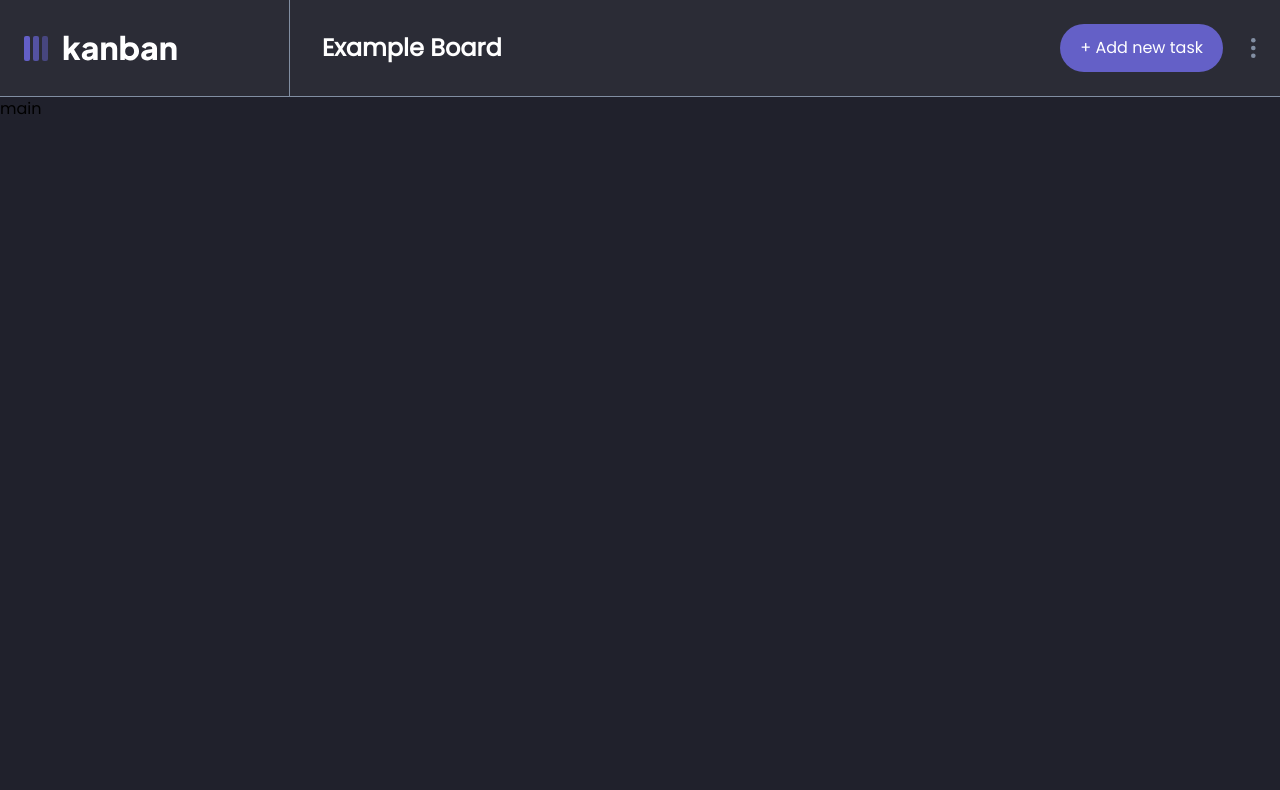
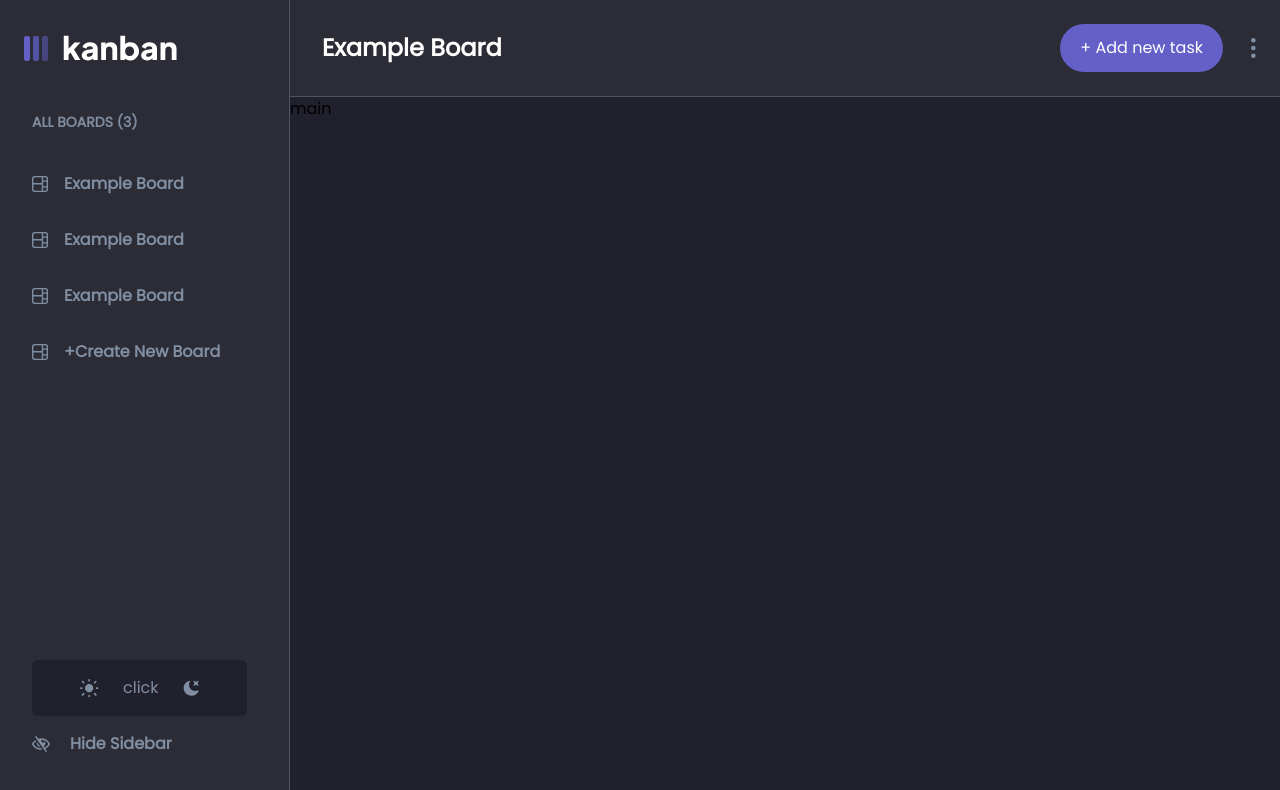
Before and after one commit to MuhammadSami1/kanban-board, a Next.js app: page / in a window 1280 px wide. Shown: the top 790 px of the page. Built offline with nearby package versions, Linux system fonts and the light colour scheme.

Commit message:
sidebar added

```diff
--- a/components/Navbar.tsx
+++ b/components/Navbar.tsx
@@ -49,7 +49,7 @@ const Navbar = ({ handleOpen, openAddNewTask }: TNavbar) => {
                     </g>
                   </g>
                 </svg>
-                <div className=" border-r-[1px] sm:ml-24 md:ml-28 h-20 md:h-24 border-Neutral-Secondary hidden sm:flex" />
+                <div className=" border-r-[1px] sm:ml-24 md:ml-28 h-20 md:h-24 border-gray-600  hidden sm:flex" />
               </div>
 
               <svg
@@ -133,7 +133,7 @@ const Navbar = ({ handleOpen, openAddNewTask }: TNavbar) => {
           </motion.div>
         </div>
       </nav>
-      <div className="border-b-[1px] border-Neutral-Secondary hidden sm:flex"></div>
+      <div className="border-b-[1px] border-gray-600 xl:hidden hidden sm:flex"></div>
     </>
   )
 }
--- /dev/null
+++ b/components/Sidebar.tsx
@@ -0,0 +1,109 @@
+const Sidebar = () => {
+  return (
+    <div className="w-[274px] md:w-[290px] border-r-[1px] border-gray-600 bg-foreground hidden sm:flex">
+      <div className="flex flex-col flex-1 items-start text-Neutral-Secondary pb-7">
+        <h2 className="pt-4 pb-6 pl-8 text-sm font-semibold">ALL BOARDS (3)</h2>
+
+        <div className="flex flex-col">
+          <div className="pl-8 md:pr-9 py-4 hover:bg-Neutral-Primary hover:text-Primary-button hover:rounded-r-full font-semibold group transition-all duration-700 ease-in-out">
+            <div className="flex items-center gap-x-4">
+              <svg
+                width="16"
+                height="16"
+                xmlns="http://www.w3.org/2000/svg"
+                fill="#828FA3"
+                className="group-hover:fill-Primary-button"
+              >
+                <path d="M0 2.889A2.889 2.889 0 0 1 2.889 0H13.11A2.889 2.889 0 0 1 16 2.889V13.11A2.888 2.888 0 0 1 13.111 16H2.89A2.889 2.889 0 0 1 0 13.111V2.89Zm1.333 5.555v4.667c0 .859.697 1.556 1.556 1.556h6.889V8.444H1.333Zm8.445-1.333V1.333h-6.89A1.556 1.556 0 0 0 1.334 2.89V7.11h8.445Zm4.889-1.333H11.11v4.444h3.556V5.778Zm0 5.778H11.11v3.11h2a1.556 1.556 0 0 0 1.556-1.555v-1.555Zm0-7.112V2.89a1.555 1.555 0 0 0-1.556-1.556h-2v3.111h3.556Z"></path>
+              </svg>
+              <h2>Example Board</h2>
+            </div>
+          </div>
+
+          <div className="pl-8 pr-9 py-4 hover:bg-Neutral-Primary hover:text-Primary-button hover:rounded-r-full font-semibold group transition-all duration-700 ease-in-out">
+            <div className="flex items-center gap-x-4">
+              <svg
+                width="16"
+                height="16"
+                xmlns="http://www.w3.org/2000/svg"
+                fill="#828FA3"
+                className="group-hover:fill-Primary-button"
+              >
+                <path d="M0 2.889A2.889 2.889 0 0 1 2.889 0H13.11A2.889 2.889 0 0 1 16 2.889V13.11A2.888 2.888 0 0 1 13.111 16H2.89A2.889 2.889 0 0 1 0 13.111V2.89Zm1.333 5.555v4.667c0 .859.697 1.556 1.556 1.556h6.889V8.444H1.333Zm8.445-1.333V1.333h-6.89A1.556 1.556 0 0 0 1.334 2.89V7.11h8.445Zm4.889-1.333H11.11v4.444h3.556V5.778Zm0 5.778H11.11v3.11h2a1.556 1.556 0 0 0 1.556-1.555v-1.555Zm0-7.112V2.89a1.555 1.555 0 0 0-1.556-1.556h-2v3.111h3.556Z"></path>
+              </svg>
+              <h2>Example Board</h2>
+            </div>
+          </div>
+          <div className="pl-8 pr-9 py-4 hover:bg-Neutral-Primary hover:text-Primary-button hover:rounded-r-full font-semibold group transition-all duration-700 ease-in-out">
+            <div className="flex items-center gap-x-4">
+              <svg
+                width="16"
+                height="16"
+                xmlns="http://www.w3.org/2000/svg"
+                fill="#828FA3"
+                className="group-hover:fill-Primary-button"
+              >
+                <path d="M0 2.889A2.889 2.889 0 0 1 2.889 0H13.11A2.889 2.889 0 0 1 16 2.889V13.11A2.888 2.888 0 0 1 13.111 16H2.89A2.889 2.889 0 0 1 0 13.111V2.89Zm1.333 5.555v4.667c0 .859.697 1.556 1.556 1.556h6.889V8.444H1.333Zm8.445-1.333V1.333h-6.89A1.556 1.556 0 0 0 1.334 2.89V7.11h8.445Zm4.889-1.333H11.11v4.444h3.556V5.778Zm0 5.778H11.11v3.11h2a1.556 1.556 0 0 0 1.556-1.555v-1.555Zm0-7.112V2.89a1.555 1.555 0 0 0-1.556-1.556h-2v3.111h3.556Z"></path>
+              </svg>
+              <h2>Example Board</h2>
+            </div>
+          </div>
+
+          <div className="pl-8 pr-9 py-4 hover:bg-Neutral-Primary hover:text-Primary-button hover:rounded-r-full font-semibold group transition-all duration-700 ease-in-out">
+            <div className="flex items-center gap-x-4">
+              <svg
+                width="16"
+                height="16"
+                xmlns="http://www.w3.org/2000/svg"
+                fill="#828FA3"
+                className="group-hover:fill-Primary-button"
+              >
+                <path d="M0 2.889A2.889 2.889 0 0 1 2.889 0H13.11A2.889 2.889 0 0 1 16 2.889V13.11A2.888 2.888 0 0 1 13.111 16H2.89A2.889 2.889 0 0 1 0 13.111V2.89Zm1.333 5.555v4.667c0 .859.697 1.556 1.556 1.556h6.889V8.444H1.333Zm8.445-1.333V1.333h-6.89A1.556 1.556 0 0 0 1.334 2.89V7.11h8.445Zm4.889-1.333H11.11v4.444h3.556V5.778Zm0 5.778H11.11v3.11h2a1.556 1.556 0 0 0 1.556-1.555v-1.555Zm0-7.112V2.89a1.555 1.555 0 0 0-1.556-1.556h-2v3.111h3.556Z"></path>
+              </svg>
+              <h2>+Create New Board</h2>
+            </div>
+          </div>
+        </div>
+
+        {/* bottom */}
+        <div className="mt-auto">
+          <div className="pl-8">
+            <div className="bg-background flex items-center justify-between px-12 rounded-md py-4 gap-x-6">
+              <svg width="19" height="19" xmlns="http://www.w3.org/2000/svg">
+                <path
+                  d="M9.167 15.833a.833.833 0 0 1 .833.834v.833a.833.833 0 0 1-1.667 0v-.833a.833.833 0 0 1 .834-.834ZM3.75 13.75a.833.833 0 0 1 .59 1.422l-1.25 1.25a.833.833 0 0 1-1.18-1.178l1.25-1.25a.833.833 0 0 1 .59-.244Zm10.833 0c.221 0 .433.088.59.244l1.25 1.25a.833.833 0 0 1-1.179 1.178l-1.25-1.25a.833.833 0 0 1 .59-1.422ZM9.167 5a4.167 4.167 0 1 1 0 8.334 4.167 4.167 0 0 1 0-8.334Zm-7.5 3.333a.833.833 0 0 1 0 1.667H.833a.833.833 0 1 1 0-1.667h.834Zm15.833 0a.833.833 0 0 1 0 1.667h-.833a.833.833 0 0 1 0-1.667h.833Zm-1.667-6.666a.833.833 0 0 1 .59 1.422l-1.25 1.25a.833.833 0 1 1-1.179-1.178l1.25-1.25a.833.833 0 0 1 .59-.244Zm-13.333 0c.221 0 .433.088.59.244l1.25 1.25a.833.833 0 0 1-1.18 1.178L1.91 3.09a.833.833 0 0 1 .59-1.422ZM9.167 0A.833.833 0 0 1 10 .833v.834a.833.833 0 1 1-1.667 0V.833A.833.833 0 0 1 9.167 0Z"
+                  fill="#828FA3"
+                ></path>
+              </svg>
+
+              <button>click</button>
+              <svg width="16" height="16" xmlns="http://www.w3.org/2000/svg">
+                <path
+                  d="M6.474.682c.434-.11.718.406.481.78A6.067 6.067 0 0 0 6.01 4.72c0 3.418 2.827 6.187 6.314 6.187.89.002 1.77-.182 2.584-.54.408-.18.894.165.724.57-1.16 2.775-3.944 4.73-7.194 4.73-4.292 0-7.771-3.41-7.771-7.615 0-3.541 2.466-6.518 5.807-7.37Zm8.433.07c.442-.294.969.232.674.674l-.525.787a1.943 1.943 0 0 0 0 2.157l.525.788c.295.441-.232.968-.674.673l-.787-.525a1.943 1.943 0 0 0-2.157 0l-.786.525c-.442.295-.97-.232-.675-.673l.525-.788a1.943 1.943 0 0 0 0-2.157l-.525-.787c-.295-.442.232-.968.674-.673l.787.525a1.943 1.943 0 0 0 2.157 0Z"
+                  fill="#828FA3"
+                ></path>
+              </svg>
+            </div>
+          </div>
+
+          <div className="pl-8 pr-14 hover:bg-Neutral-Primary py-4 hover:text-Primary-button rounded-r-full group transition-all duration-700 ease-in-out">
+            <div className="flex items-center gap-x-5 font-semibold">
+              <svg
+                width="18"
+                height="16"
+                xmlns="http://www.w3.org/2000/svg"
+                fill="#828FA3"
+                className="group-hover:fill-Primary-button"
+              >
+                <path d="M8.522 11.223a4.252 4.252 0 0 1-3.654-5.22l3.654 5.22ZM9 12.25A8.685 8.685 0 0 1 1.5 8a8.612 8.612 0 0 1 2.76-2.864l-.86-1.23A10.112 10.112 0 0 0 .208 7.238a1.5 1.5 0 0 0 0 1.524A10.187 10.187 0 0 0 9 13.75c.414 0 .828-.025 1.239-.074l-1-1.43A8.88 8.88 0 0 1 9 12.25Zm8.792-3.488a10.14 10.14 0 0 1-4.486 4.046l1.504 2.148a.375.375 0 0 1-.092.523l-.648.453a.375.375 0 0 1-.523-.092L3.19 1.044A.375.375 0 0 1 3.282.52L3.93.068a.375.375 0 0 1 .523.092l1.735 2.479A10.308 10.308 0 0 1 9 2.25c3.746 0 7.031 2 8.792 4.988a1.5 1.5 0 0 1 0 1.524ZM16.5 8a8.674 8.674 0 0 0-6.755-4.219A1.75 1.75 0 1 0 12.75 5v-.001a4.25 4.25 0 0 1-1.154 5.366l.834 1.192A8.641 8.641 0 0 0 16.5 8Z"></path>
+              </svg>
+              <h2>Hide Sidebar</h2>
+            </div>
+          </div>
+        </div>
+      </div>
+    </div>
+  )
+}
+
+export default Sidebar
--- a/src/app/page.tsx
+++ b/src/app/page.tsx
@@ -1,10 +1,20 @@
 import NavbarWrapper from '@/components/NavbarWrapper'
+import Sidebar from '@/components/Sidebar'
 
 const Home = () => {
   return (
     <>
-      <NavbarWrapper />
-      <main>main</main>
+      <div className="min-h-screen flex flex-col">
+        <NavbarWrapper />
+
+        <div className="flex flex-1">
+          <Sidebar />
+          <main className="flex-1">
+            <div className="border-b-[1px] border-gray-600 hidden xl:flex"></div>
+            main
+          </main>
+        </div>
+      </div>
     </>
   )
 }
```
